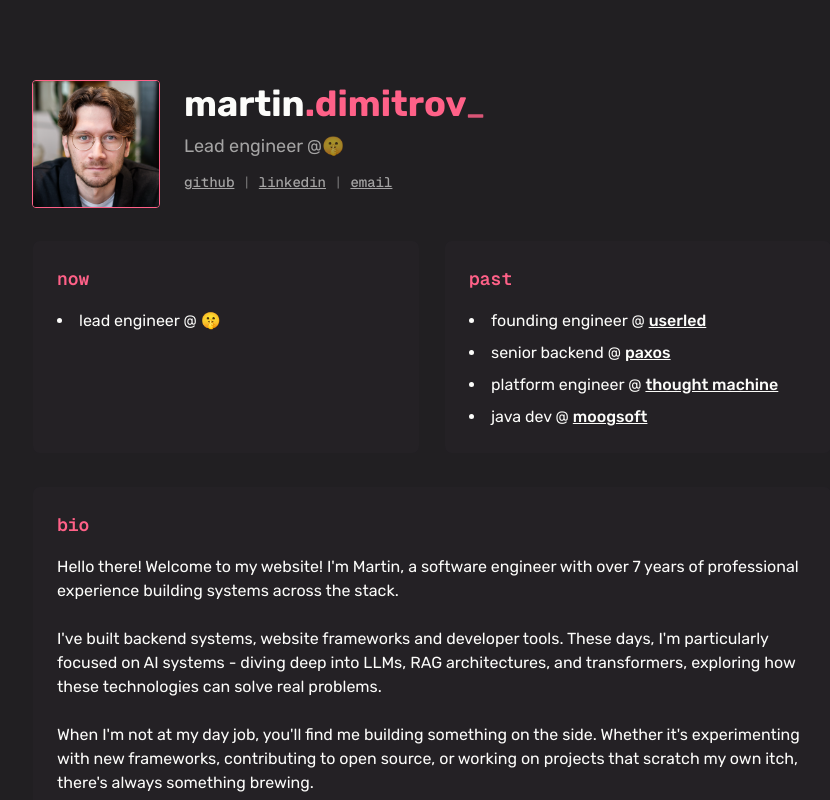
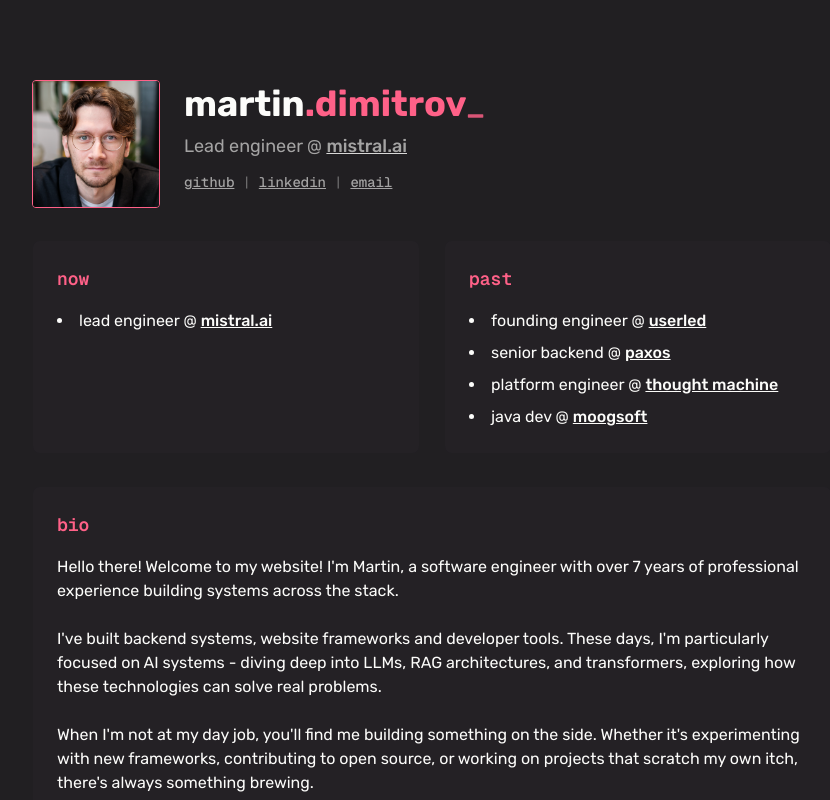
Before and after one commit to martin-dimi/portfolio, a Next.js app: page / in a window 1280 px wide. Shown: the top 800 px of the page, without its empty margins (208-1038 px from the left). Built offline with nearby package versions, Linux system fonts and the light colour scheme.

Commit message:
update current job

```diff
--- a/src/app/page.tsx
+++ b/src/app/page.tsx
@@ -14,8 +14,8 @@
           <Section title="now" className="flex-1">
             <ul className="space-y-2 list-disc list-inside">
               <li>
-                lead engineer @ 🤫
-                {/* <Link href="https://mistral.ai">mistral.ai</Link> */}
+                lead engineer @{" "}
+                <Link href="https://mistral.ai">mistral.ai</Link>
               </li>
             </ul>
           </Section>
@@ -117,7 +117,12 @@
           </span>
         </h1>
         <p className="text-foreground/60 text-base sm:text-lg">
-          Lead engineer @🤫
+          Lead engineer @{" "}
+          <Link href="https://mistral.ai">
+            <span className="underline font-medium hover:text-accent transition-colors">
+              mistral.ai
+            </span>
+          </Link>
         </p>
         <div className="flex flex-wrap gap-2 justify-center sm:justify-start text-sm pt-1 text-foreground/60 font-mono">
           <Link href="https://github.com/martin-dimi">github</Link>
```
